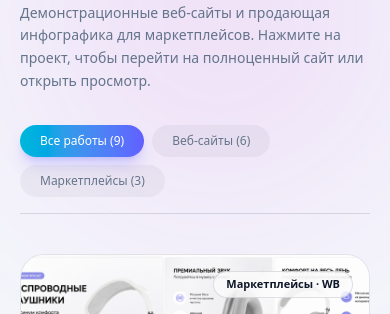
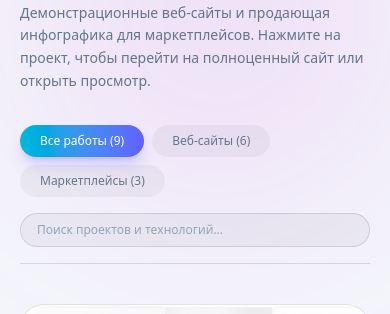
Before and after one commit to adrej010910-hub/portfolio, a Next.js app: page / in a window 390 px wide. Shown: the part 4180-4494 px from the top of the page. Built offline with nearby package versions, Linux system fonts and the light colour scheme; a web font is replaced by a local one.

Commit message:
feat: add live project search, mobile showcase navigation bar and UX enhancements

```diff
--- a/src/components/sections/portfolio.tsx
+++ b/src/components/sections/portfolio.tsx
@@ -40,11 +40,17 @@ function ProjectMock({ image, accent, title }: { image: string; accent: string;
 
 export function Portfolio() {
   const [filter, setFilter] = useState<"all" | "websites" | "marketplaces">("all");
+  const [searchQuery, setSearchQuery] = useState<string>("");
   const [previewImage, setPreviewImage] = useState<{ src: string; title: string; desc: string } | null>(null);
 
   const filteredProjects = projects.filter((p) => {
-    if (filter === "all") return true;
-    return p.category === filter;
+    const matchesCategory = filter === "all" || p.category === filter;
+    const matchesSearch =
+      p.title.toLowerCase().includes(searchQuery.toLowerCase()) ||
+      p.tag.toLowerCase().includes(searchQuery.toLowerCase()) ||
+      p.desc.toLowerCase().includes(searchQuery.toLowerCase()) ||
+      p.tech.some((t) => t.toLowerCase().includes(searchQuery.toLowerCase()));
+    return matchesCategory && matchesSearch;
   });
 
   return (
@@ -68,8 +74,9 @@ export function Portfolio() {
             </p>
           </div>
 
-          {/* Category Filter Tabs */}
-          <div className="mt-8 flex flex-wrap gap-2 border-b border-white/10 pb-4">
+          {/* Category Filter Tabs & Search */}
+          <div className="mt-8 flex flex-col gap-4 border-b border-white/10 pb-4 sm:flex-row sm:items-center sm:justify-between">
+            <div className="flex flex-wrap gap-2">
               <button
                 onClick={() => setFilter("all")}
                 className={`rounded-full px-5 py-2 text-xs font-medium transition-all ${
@@ -100,6 +107,17 @@ export function Portfolio() {
               >
                 Маркетплейсы ({projects.filter((p) => p.category === "marketplaces").length})
               </button>
+            </div>
+
+            <div className="relative w-full sm:w-64">
+              <input
+                type="text"
+                placeholder="Поиск проектов и технологий..."
+                value={searchQuery}
+                onChange={(e) => setSearchQuery(e.target.value)}
+                className="w-full rounded-full border border-white/10 bg-white/[0.04] px-4 py-2 text-xs text-white placeholder-slate-400 focus:border-cyan-400 focus:outline-none"
+              />
+            </div>
           </div>
         </Reveal>
 
```
Lines whose indentation alone changed are shown as unchanged.
